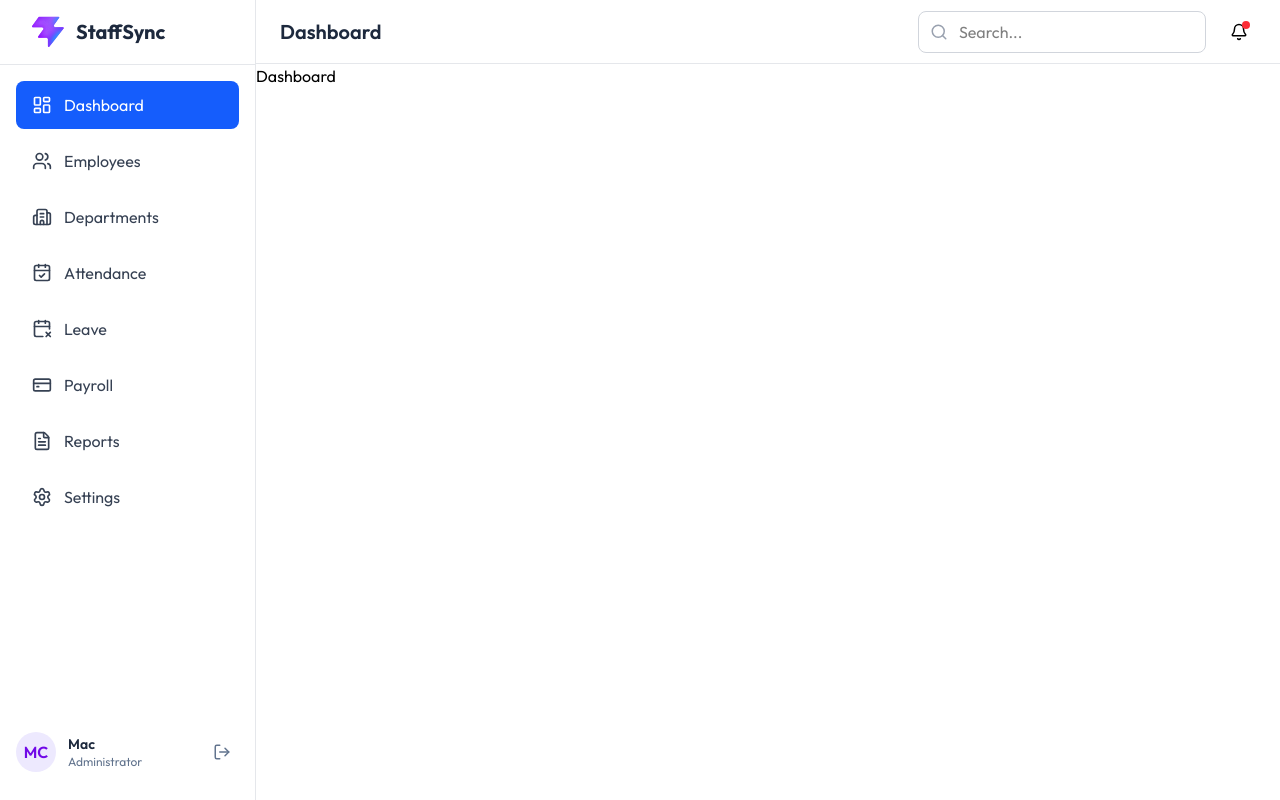
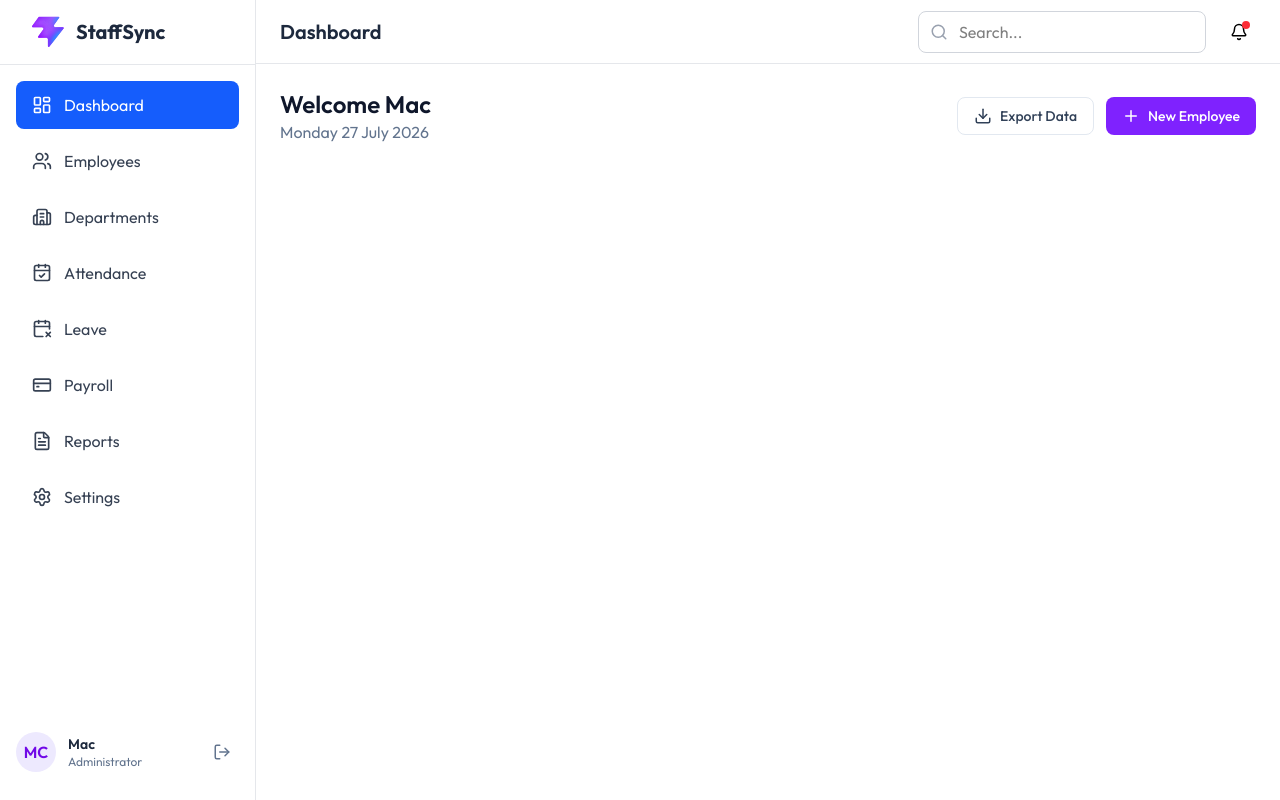
Before and after one commit to Firoz-mac/StaffSync, a React (Vite) app in the folder client/: page /dashboard in a window 1280 px wide. Built offline with nearby package versions, Linux system fonts and the light colour scheme.

Commit message:
feat: add reusable button and admin dashboard welcome banner

```diff
--- a/client/src/App.jsx
+++ b/client/src/App.jsx
@@ -11,6 +11,7 @@ import Reports from './pages/Reports'
 import Settings from './pages/Settings'
 import NotFound from './pages/NotFound'
 import MainLayout from './layouts/MainLayout'
+import AdminDashboard from './pages/dashboard/AdminDashboard'
 
 function App() {
 
@@ -20,11 +21,9 @@ function App() {
 
         <Route path="/" element={<Navigate to="/dashboard" replace />} />
 
-
-
         <Route element={<MainLayout/>}>
 
-          <Route path='/dashboard' element={<Dashboard/>}/>
+          <Route path='/dashboard' element={<AdminDashboard/>}/>
           <Route path='/employees' element={<Employees/>}/>
           <Route path='/departments' element={<Departments/>}/>
           <Route path='/attendance' element={<Attendance/>}/>
--- /dev/null
+++ b/client/src/components/Button.jsx
@@ -0,0 +1,39 @@
+import React from 'react'
+
+const Button = ({
+    children,
+    variant = "primary",
+    type = "button",
+    disabled = false,
+    className = "",
+    ...props
+}) => {
+
+    const baseClasses =
+        "inline-flex items-center justify-center gap-2 rounded-lg px-4 py-2 text-sm font-medium transition-colors focus:outline-none focus:ring-2 focus:ring-violet-300 disabled:cursor-not-allowed disabled:opacity-50 cursor-pointer";
+
+    const btnVariants ={
+        primary: "bg-violet-600 text-white hover:bg-violet-700",
+        secondary: "bg-slate-100 text-slate-700 hover:bg-slate-200",
+        outline: "border border-slate-200 bg-white text-slate-700 hover:bg-slate-100",
+        danger: "bg-red-600 text-white hover:bg-red-700",
+        success: "bg-emerald-600 text-white hover:bg-emerald-700",
+    }
+
+  return (
+
+    <button
+        type={type}
+        disabled={disabled}
+        className={`${baseClasses} ${btnVariants[variant] || btnVariants.primary} ${className}`}
+        {...props}
+    >
+
+        {children}
+
+    </button>
+  )
+
+}
+
+export default Button
--- /dev/null
+++ b/client/src/components/dashboard/WelcomeBanner.jsx
@@ -0,0 +1,36 @@
+import { Download, Plus } from 'lucide-react'
+import React, { useEffect } from 'react'
+import Button from '../Button'
+import { formatCurrentDate } from '../../utils/formatDate'
+
+const WelcomeBanner = () => {
+
+    const today = formatCurrentDate();
+
+  return (
+    <div className='flex flex-col gap-4 lg:flex-row lg:items-center lg:justify-between'>
+
+        <div>
+            <h1 className="text-2xl font-semibold text-slate-900">Welcome Mac</h1>
+            <p className="text-slate-500">{today}</p>
+        </div>
+
+        <div className='flex flex-wrap gap-3'>
+
+            <Button variant='outline'>
+                <Download size={18} />
+                Export Data
+            </Button>
+
+            <Button variant='primary'>
+                <Plus size={18}/>
+                New Employee
+            </Button>
+
+        </div>
+
+    </div>
+  )
+}
+
+export default WelcomeBanner
--- /dev/null
+++ b/client/src/pages/dashboard/AdminDashboard.jsx
@@ -0,0 +1,12 @@
+import React from 'react'
+import WelcomeBanner from '../../components/dashboard/WelcomeBanner'
+
+const AdminDashboard = () => {
+  return (
+    <div className='p-6'>
+        <WelcomeBanner/>
+    </div>
+  )
+}
+
+export default AdminDashboard
--- a/client/src/store/sidebarStore.js
+++ b/client/src/store/sidebarStore.js
@@ -1,7 +1,7 @@
 import { create } from 'zustand'
 
 export const useSidebarStore = create((set)=> ({
-    isOpen: true,
+    isOpen: false,
 
     openSidebar: ()=> set({isOpen:true}),
     closeSidebar: ()=> set({isOpen:false}),
--- /dev/null
+++ b/client/src/utils/formatDate.js
@@ -0,0 +1,8 @@
+export const formatCurrentDate = () =>{
+    return new Date().toLocaleDateString('en-GB', {
+        weekday: "long",
+        day: "numeric",
+        month: "long",
+        year: "numeric",
+    });
+}
```
